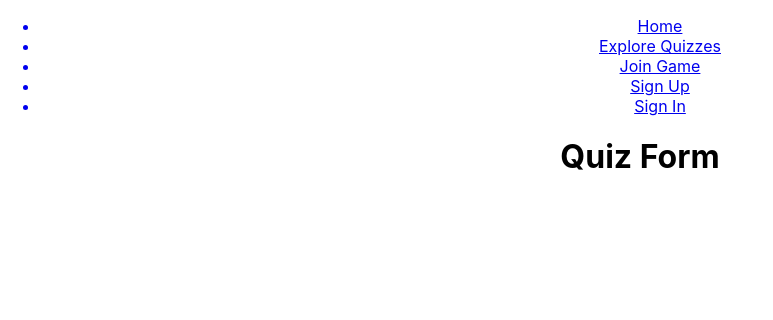
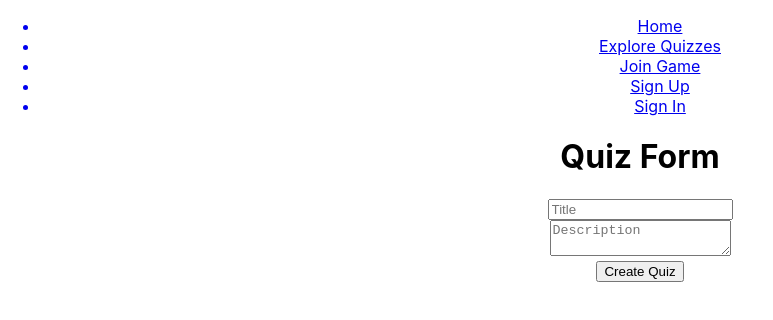
Before and after one commit to alexanderchao123/kwizit-frontend, a React (Create React App) app: page /quizzes/new in a window 1280 px wide. Shown: the top 320 px of the page, without its empty margins (0-773 px from the left). Built offline with nearby package versions, Linux system fonts and the light colour scheme.

Commit message:
add input and textarea elements for the form

```diff
--- a/src/components/quizzes/QuizNew.js
+++ b/src/components/quizzes/QuizNew.js
@@ -12,9 +12,14 @@ class QuizNew extends Component {
 
   render() {
     return(
-      <h1>
-        Quiz Form
-      </h1>
+      <div>
+        <h1>Quiz Form</h1>
+        <form>
+          <div><input type="text" name="title" placeholder="Title" value={this.state.title}/></div>
+          <div><textarea type="textarea" name="description" placeholder="Description" value={this.state.description}></textarea></div>
+          <button type="submit">Create Quiz</button>
+        </form>
+      </div>
     )
   }
 }
```
